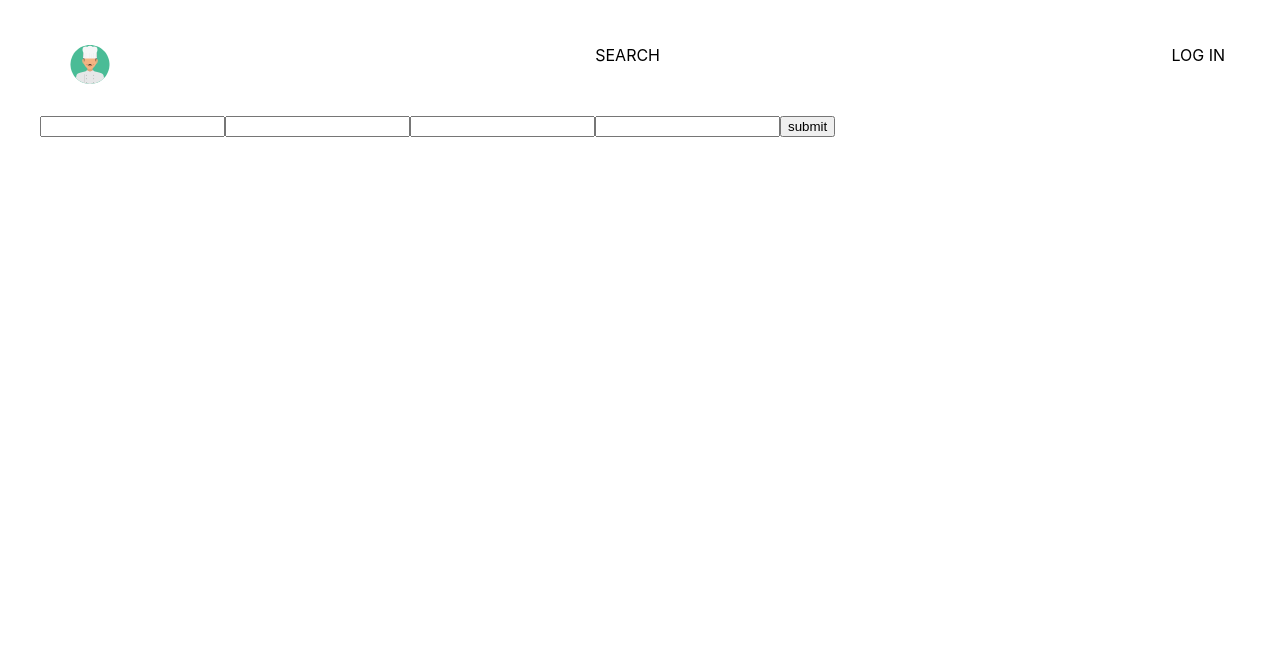
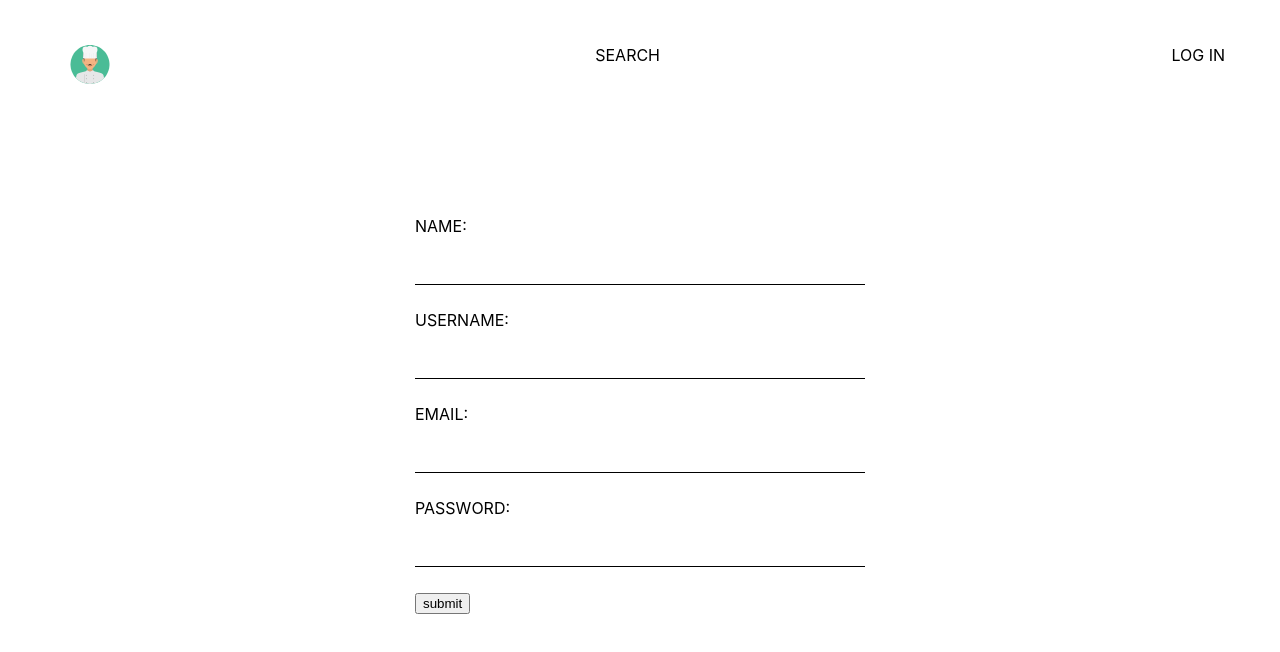
Before and after one commit to DeveloperIsh1179/ts-recipe-app, a React (Create React App) app: page /auth in a window 1280 px wide. Shown: the top 652 px of the page. Built offline with nearby package versions, Linux system fonts and the light colour scheme; what amazon-cognito-identity-js would draw is missing.

Commit message:
completed the refactoring of the form appearance

```diff
--- a/src/components/sign-in-form/sign-in-form.component.tsx
+++ b/src/components/sign-in-form/sign-in-form.component.tsx
@@ -1,51 +1,76 @@
-import { SyntheticEvent, useState } from 'react';
+import { ChangeEvent, useState, FormEvent } from 'react';
 import { createCognitoSignUp } from 'utils/amazon-cognito/amazon-cognito.utils';
+import { Input, SignInContainer } from './sign-in-form.styles';
+
+const defaultFormFields = {
+  email: '',
+  name: '',
+  password: '',
+  userName: '',
+};
 
 function SignInForm(): JSX.Element {
-  const [email, setEmail] = useState('');
-  const [password, setPassword] = useState('');
-  const [name, setName] = useState('');
-  const [userName, setUserName] = useState('');
+  const [formFields, setFormFields] = useState(defaultFormFields);
+  const {
+    email, password, userName, name,
+  } = formFields;
 
-  const onSubmit = (event: SyntheticEvent) => {
+  const handleOnChange = (event: ChangeEvent<HTMLInputElement>) => {
+    const { name: inputName, value } = event.target;
+
+    setFormFields({ ...formFields, [inputName]: value });
+  };
+  const handleOnSubmit = (event: FormEvent) => {
     event.preventDefault();
     createCognitoSignUp(email, password, userName, name);
   };
 
   return (
-    <div>
-      <form onSubmit={onSubmit}>
-        <input
-          aria-label="name"
+    <SignInContainer>
+      <form onSubmit={handleOnSubmit}>
+        <label htmlFor="name">
+          NAME:
+          <Input
+            id="name"
             type="text"
             name="name"
             value={name}
-          onChange={(event) => setName(event.target.value)}
+            onChange={handleOnChange}
           />
-        <input
-          aria-label="username"
+        </label>
+        <label htmlFor="username">
+          USERNAME:
+          <Input
+            id="username"
             type="text"
             name="userName"
             value={userName}
-          onChange={(event) => setUserName(event.target.value)}
+            onChange={handleOnChange}
           />
-        <input
-          aria-label="email"
+        </label>
+        <label htmlFor='email'>
+          EMAIL:
+          <Input
+            id="email"
             type="email"
             name="email"
             value={email}
-          onChange={(event) => setEmail(event.target.value)}
+            onChange={handleOnChange}
           />
-        <input
-          aria-label="password"
+        </label>
+        <label htmlFor="password">
+          PASSWORD:
+          <Input
+            id="password"
             type="password"
             name="password"
             value={password}
-          onChange={(event) => setPassword(event.target.value)}
+            onChange={handleOnChange}
           />
+        </label>
         <button type="submit">submit</button>
       </form>
-    </div>
+    </SignInContainer>
   );
 }
 
--- /dev/null
+++ b/src/components/sign-in-form/sign-in-form.styles.tsx
@@ -0,0 +1,18 @@
+import styled from 'styled-components';
+
+export const Input = styled.input`
+background: none;
+display: block;
+background-color: white;
+width: 100%;
+margin: 25px 0;
+color: grey;
+font-size: 18px;
+border: none;
+border-radius: 0;
+border-bottom: 1px solid black;
+`;
+
+export const SignInContainer = styled.div`
+  width: 450px
+`;
--- a/src/routes/authentication/authentication.component.tsx
+++ b/src/routes/authentication/authentication.component.tsx
@@ -1,7 +1,12 @@
 import SignInForm from 'components/sign-in-form/sign-in-form.component';
+import { AuthenticationContainer } from './authentication.styles';
 
 function Authentication(): JSX.Element {
-  return <SignInForm />;
+  return (
+    <AuthenticationContainer>
+      <SignInForm />
+    </AuthenticationContainer>
+  );
 }
 
 export default Authentication;
--- /dev/null
+++ b/src/routes/authentication/authentication.styles.tsx
@@ -0,0 +1,8 @@
+import styled from 'styled-components';
+
+export const AuthenticationContainer = styled.div`
+  display: flex;
+  justify-content: center;
+  align-items: center;
+  height: 75vh;
+`;
--- a/src/utils/amazon-cognito/amazon-cognito.utils.tsx
+++ b/src/utils/amazon-cognito/amazon-cognito.utils.tsx
@@ -10,7 +10,7 @@ const poolData = {
 
 const cognitoUserPool = new CognitoUserPool(poolData);
 
-export const createCognitoSignUp = (
+export const createCognitoSignUp = async (
   email: string,
   password: string,
   userName: string,
@@ -34,7 +34,7 @@ export const createCognitoSignUp = (
   attributeList.push(attributeEmail);
   attributeList.push(attributeName);
 
-  cognitoUserPool.signUp(
+  await cognitoUserPool.signUp(
     userName,
     password,
     attributeList,
```
Lines whose indentation alone changed are shown as unchanged.
